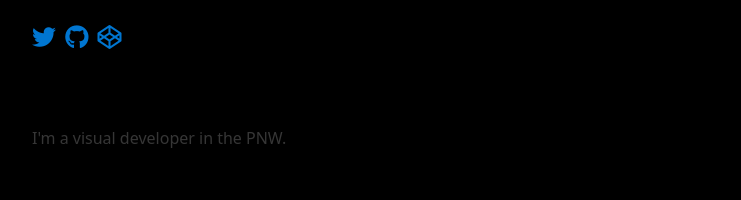
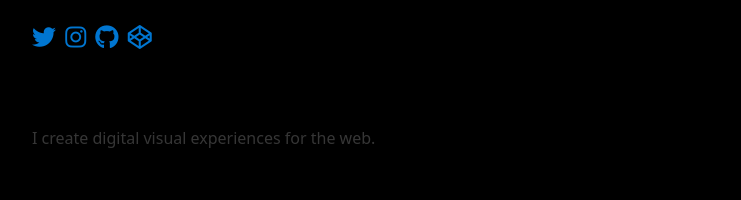
Before and after one commit to nimows/nimows3d, a website built with Vite: page index.html in a window 1280 px wide. Shown: the top 200 px of the page, without its empty margins (208-949 px from the left). Built offline with nearby package versions, Linux system fonts and the light colour scheme; animation ran at ten frames a second.

Commit message:
changed about me text and added insta link

```diff
--- a/index.html
+++ b/index.html
@@ -25,11 +25,12 @@
     <header>
       <span class="socials">
         <a href="http://twitter.com/nimows" target="_blank"><i class="fa-brands fa-twitter"></i></a>
+        <a href="http://instagram.com/nimo.ws" target="_blank"><i class="fa-brands fa-instagram"></i></a>
         <a href="http://github.com/nimows" target="_blank"><i class="fa-brands fa-github"></i></a>
         <a href="http://codepen.io/nimows" target="_blank"><i class="fa-brands fa-codepen"></i></a>
       </span>
       <h2>I'm Nigel.</h2>
-      <p>I'm a visual developer in the PNW.</p>
+      <p>I create digital visual experiences for the web.</p>
     </header>
   </body>
 </html>
```
